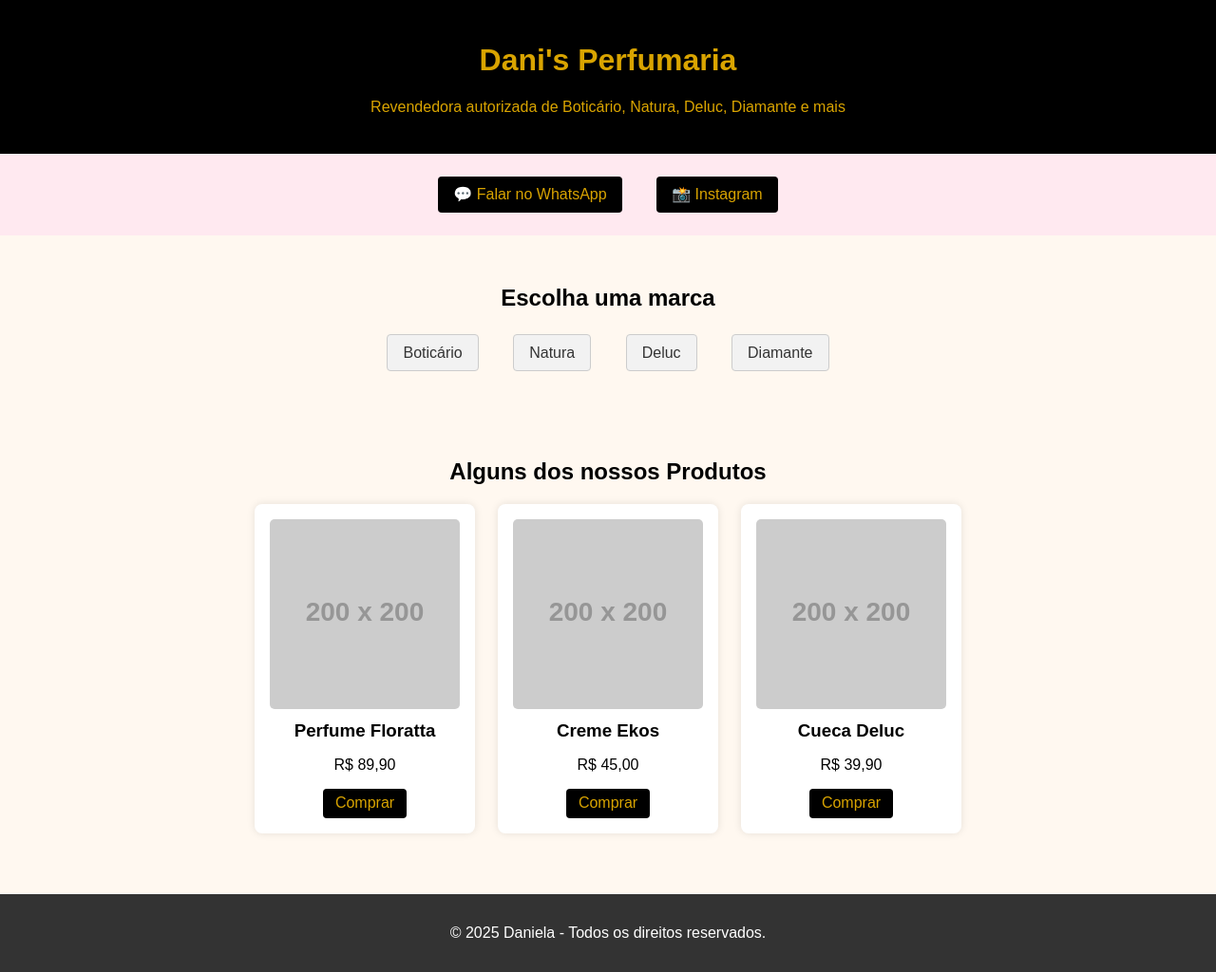
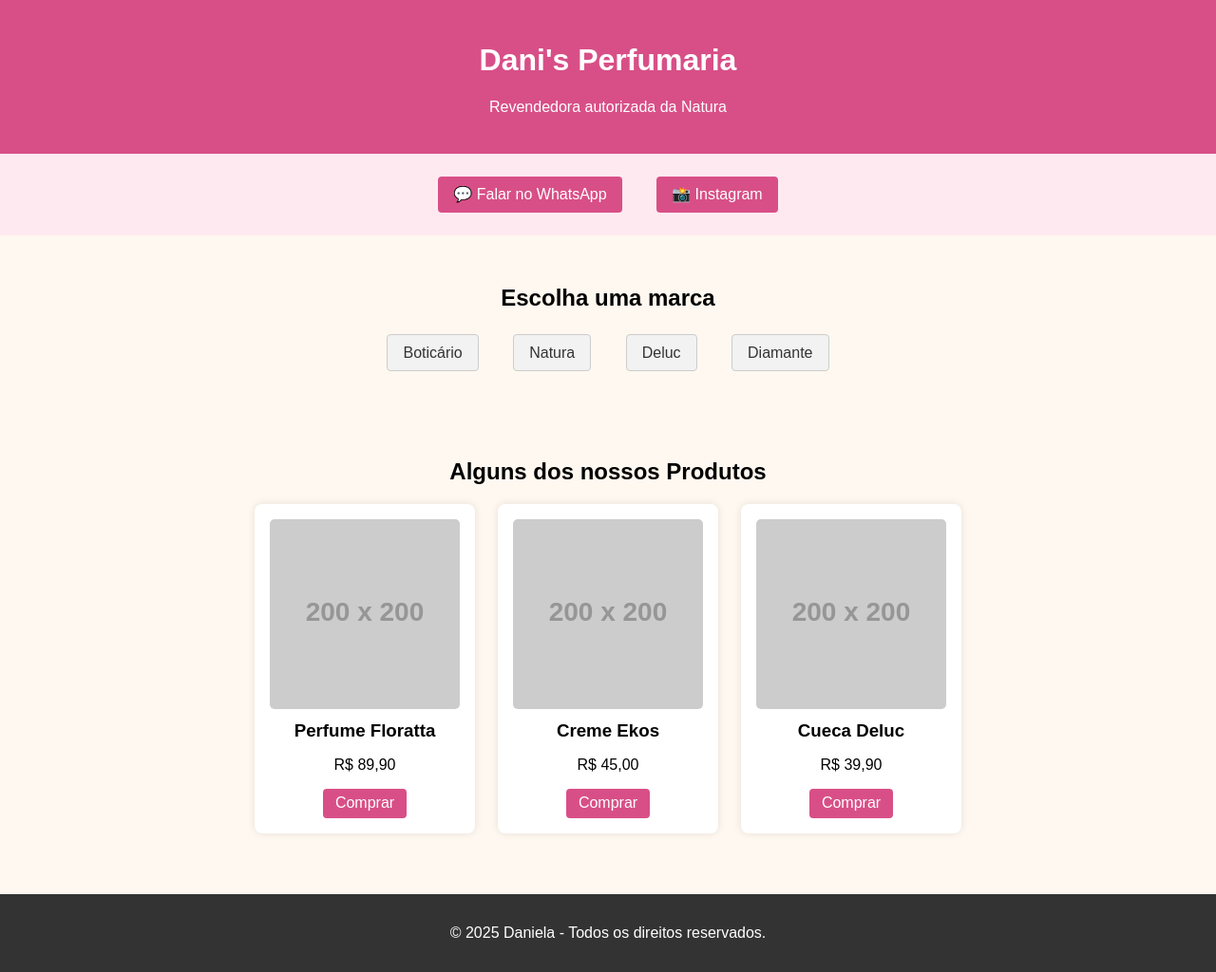
Before and after one commit to Senadcomp/site.loja, a plain HTML site: page index.html in a window 1280 px wide. Shown: the whole page at 95% size. Drawn offline with Linux system fonts and the light colour scheme; placeholder pictures from the web are drawn by us.

Commit message:
atualizando css do body e adicionando imagem

```diff
--- a/index.html
+++ b/index.html
@@ -10,7 +10,7 @@
 
   <header>
     <h1>Dani's Perfumaria</h1>
-    <p>Revendedora autorizada de Boticário, Natura, Deluc, Diamante e mais</p>
+    <p>Revendedora autorizada da Natura </p>
   </header>
 
   <div class="contato">
--- a/style.css
+++ b/style.css
@@ -5,8 +5,8 @@
 }
 
 header {
-    background-color: black;
-    color: #d9a400;
+    background-color: #d84f87;
+    color: white;
     padding: 1.5rem;
     text-align: center;
 }
@@ -21,8 +21,8 @@
     display: inline-block;
     margin: 0.5rem 1rem;
     text-decoration: none;
-    background: black;
-    color:#d9a400;
+    background: #d84f87;
+    color: white;
     padding: 0.6rem 1rem;
     border-radius: 4px;
 }
@@ -49,8 +49,8 @@
 }
 
 .marcas a:hover {
-    background-color: black;
-    color: #d9a400;
+    background-color: #d84f87;
+    color: white;
 }
 
 .produtos {
@@ -83,8 +83,8 @@
 }
 
 .produto a {
-    background: black;
-    color: #d9a400;
+    background: #d84f87;
+    color: white;
     text-decoration: none;
     padding: 0.4rem 0.8rem;
     display: inline-block;
```
Also changed, not shown: imagens/DB.png (added).
